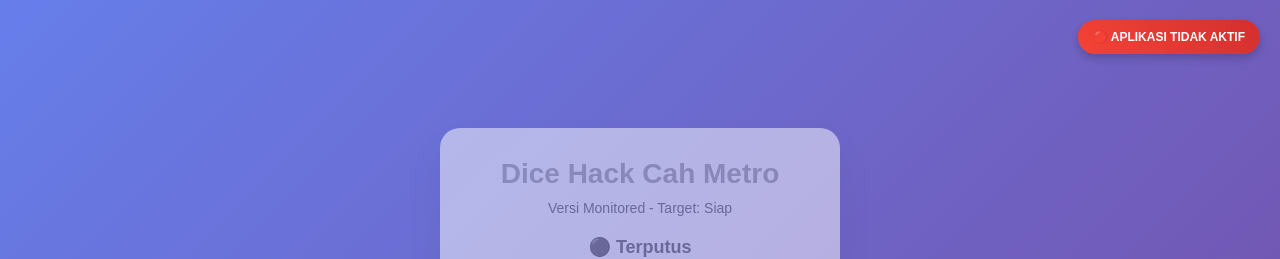
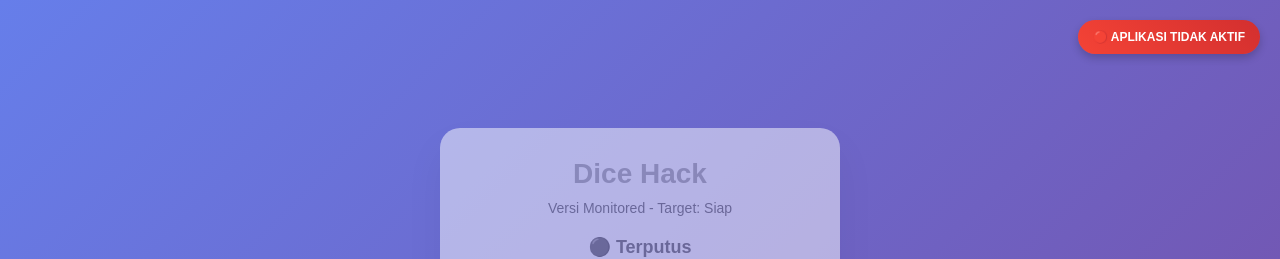
Before and after one commit to oleng989/eko, a plain HTML site: page index.html in a window 1280 px wide. Shown: the top 259 px of the page. Drawn offline with Linux system fonts and the light colour scheme.

Commit message:
Update index.html

```diff
--- a/index.html
+++ b/index.html
@@ -223,7 +223,7 @@
     </div>
 
     <div id="container" class="container inactive">
-        <h1 class="title">Dice Hack Cah Metro</h1>
+        <h1 class="title">Dice Hack</h1>
         <p class="subtitle">Versi Monitored - Target: Siap</p>
 
         <div id="countdownTimer" class="countdown-timer" style="display: none;">
```
